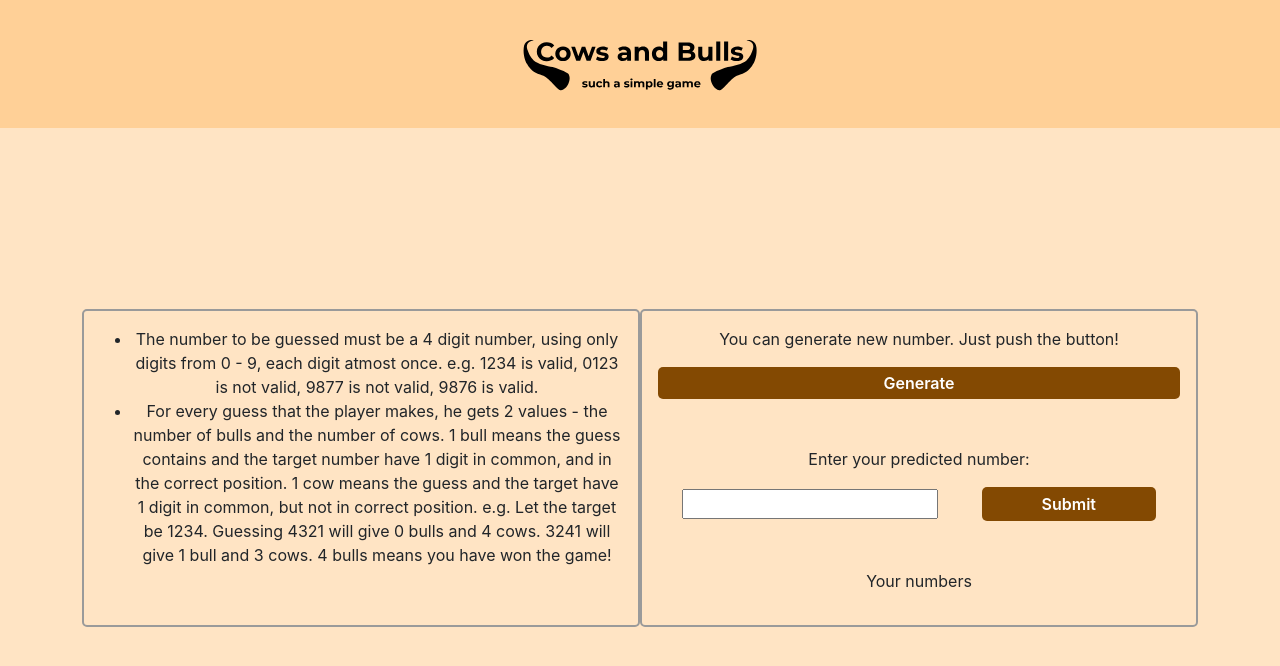
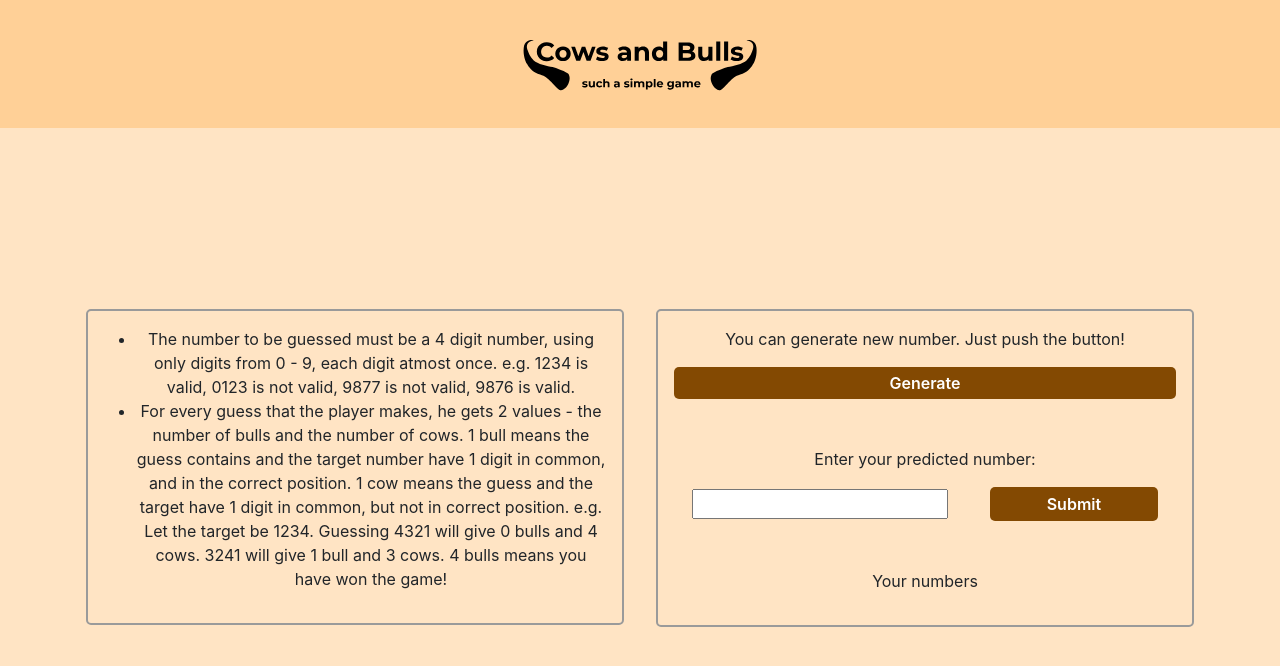
Before and after one commit to futures1mple/cowsbulls, a React (Create React App) app: page / in a window 1280 px wide. Shown: the top 666 px of the page. Built offline with nearby package versions, Linux system fonts and the light colour scheme.

Commit message:
some design fixes

```diff
--- a/src/components/Game/Game.tsx
+++ b/src/components/Game/Game.tsx
@@ -31,27 +31,27 @@
 
 
 
-    const generateNumber = () => {
-        var fullNumber = [];
-        var digit1 = Math.floor(Math.random() * 10);
-        while(digit1 === 0) {
-            digit1 = Math.floor(Math.random() * 10);
-        }
-        var digit2 = Math.floor(Math.random() * 10);
-        while (digit1 === digit2) {
-            digit2 = Math.floor(Math.random() * 10);
-        }
-        var digit3 = Math.floor(Math.random() * 10);
-        while (digit3 === digit1 || digit3 === digit2) {
-            digit3 = Math.floor(Math.random() * 10);
-        }
-        var digit4 = Math.floor(Math.random() * 10);
-        while (digit4 === digit1 || digit4 === digit2 || digit4 === digit3) {
-            digit4 = Math.floor(Math.random() * 10);
-        }
-        fullNumber.push(digit1, digit2, digit3, digit4);
-        ourNumber = parseInt(fullNumber.join(""));
-    };
+    // const generateNumber = () => {
+    //     var fullNumber = [];
+    //     var digit1 = Math.floor(Math.random() * 10);
+    //     while(digit1 === 0) {
+    //         digit1 = Math.floor(Math.random() * 10);
+    //     }
+    //     var digit2 = Math.floor(Math.random() * 10);
+    //     while (digit1 === digit2) {
+    //         digit2 = Math.floor(Math.random() * 10);
+    //     }
+    //     var digit3 = Math.floor(Math.random() * 10);
+    //     while (digit3 === digit1 || digit3 === digit2) {
+    //         digit3 = Math.floor(Math.random() * 10);
+    //     }
+    //     var digit4 = Math.floor(Math.random() * 10);
+    //     while (digit4 === digit1 || digit4 === digit2 || digit4 === digit3) {
+    //         digit4 = Math.floor(Math.random() * 10);
+    //     }
+    //     fullNumber.push(digit1, digit2, digit3, digit4);
+    //     ourNumber = parseInt(fullNumber.join(""));
+    // };
 
     const numberCheck = () => {
         let son = ourNumber.toString().split("");
@@ -84,22 +84,26 @@
     return (
         <div className="Game">
             <div className="container d-flex flex-wrap">
-                <div id="game-board" className="game-board rules-container col-12 col-md-6">
+                <div className="row">
+                    <div className="col-12 col-md-6 p-3">
+                        <div id="game-board" className="game-board rules-container">
                             <ul>
                                 <li>The number to be guessed must be a 4 digit number, using only digits from 0 - 9, each digit atmost once. e.g. 1234 is valid, 0123 is not valid, 9877 is not valid, 9876 is valid.</li>
                                 <li>For every guess that the player makes, he gets 2 values - the number of bulls and the number of cows. 1 bull means the guess contains and the target number have 1 digit in common, and in the correct position. 1 cow means the guess and the target have 1 digit in common, but not in correct position. e.g. Let the target be 1234. Guessing 4321 will give 0 bulls and 4 cows. 3241 will give 1 bull and 3 cows. 4 bulls means you have won the game!</li>
                             </ul>
                         </div>
+                    </div>
+                    <div className="col-12 col-md-6 p-3">
                         <div
                         id="game-board"
-                className="game-board col-12 col-md-6"
+                        className="game-board"
                         style={{ flexWrap: "wrap" }}
                         >
                             <div className="col-12 mb-5">
                                 You can generate new number. Just push the button!
                                 <button
                                 onClick={() => {
-                            generateNumber();
+                                    // generateNumber();
                                     window.location.reload();
                                 }}
                                 className="col-12 mt-3 p-1 generate-button"
@@ -121,8 +125,6 @@
                                     className="user-button offset-1 col-4"
                                     onClick={(e) => {
                                         numberCheck();
-                                console.log(userNumber);
-                                console.log(ourNumber);
                                     }}
                                     >
                                     Submit
@@ -139,6 +141,9 @@
                                 </div>
                             </div>
                         </div>
+                    </div>
+
+                </div>
                 <div id='win-banner' className="win-banner d-none">
                     <div className="win-text" style={{ fontSize: "3rem" }}>
                         You win!
@@ -149,7 +154,7 @@
                         onClick={() => {
                             document.getElementById("game-board")?.classList.remove("d-none");
                             document.getElementById("win-banner")?.classList.add("d-none");
-                            generateNumber();
+                            // generateNumber();
                             window.location.reload();
                         }}
                     >
```
Lines whose indentation alone changed are shown as unchanged.
